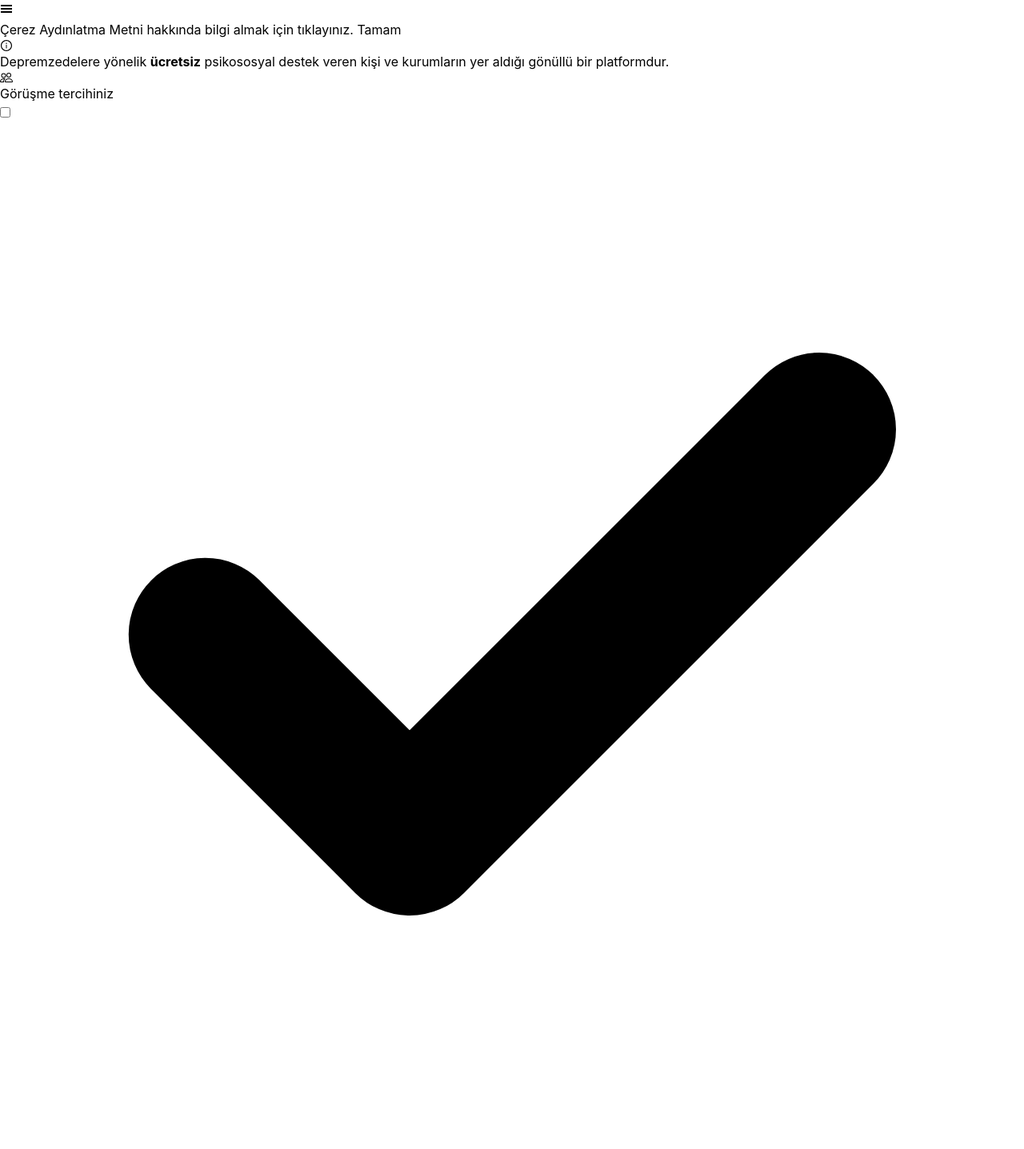
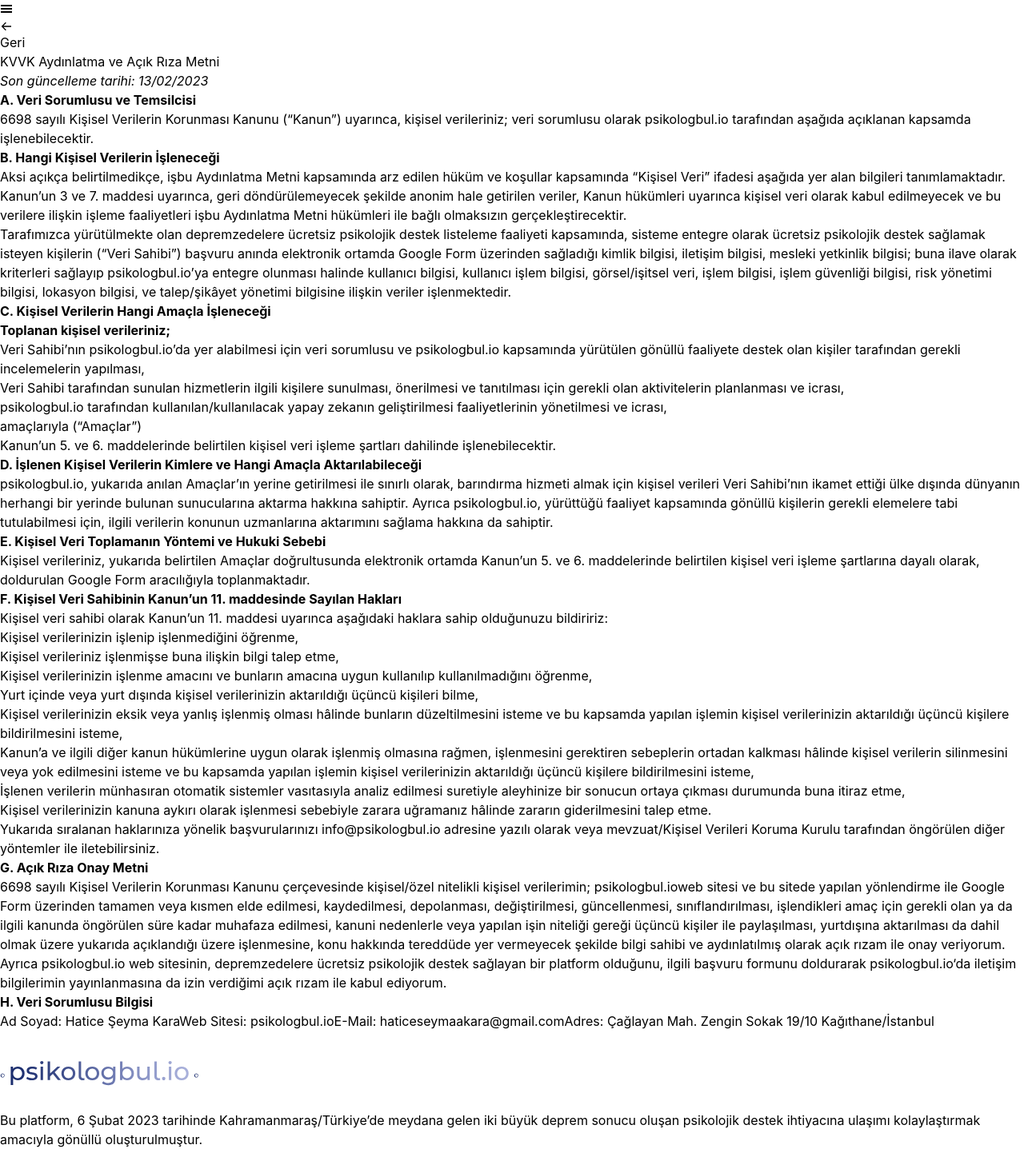
Before and after one commit to bugra-kara/psikologbul, a React (Create React App) app: page /kvvk in a window 1280 px wide. Shown: the part 187-1624 px from the top of the page at 80% size. Built offline with nearby package versions, Linux system fonts and the light colour scheme; what @material-tailwind/react would draw is missing.

Commit message:
KVVK added

```diff
--- a/src/App.js
+++ b/src/App.js
@@ -1,5 +1,5 @@
 import { Routes, BrowserRouter, Route } from 'react-router-dom';
-import { Home, Contact, Cookies } from './pages';
+import { Home, Contact, Cookies, Kvvk } from './pages';
 import { Layout } from './components'
 function App() {
   return (
@@ -9,6 +9,7 @@
           <Route index element={<Home/>}/>
           <Route path='/iletisim' element={<Contact/>}/>
           <Route path='/cerez-politikasi' element={<Cookies/>}/>
+          <Route path='/kvvk' element={<Kvvk/>}/>
           <Route path='/*' element={<Home/>}/>
         </Route>
       </Routes>
--- a/src/components/Footer.js
+++ b/src/components/Footer.js
@@ -10,6 +10,7 @@
         </div>
         <div className='text-gray-700 text-xs flex flex-col space-y-6'>
           <p className='w-full text-center'>Bu platform, 6 Şubat 2023 tarihinde Kahramanmaraş/Türkiye’de meydana gelen iki büyük deprem sonucu oluşan psikolojik destek ihtiyacına ulaşımı kolaylaştırmak amacıyla gönüllü oluşturulmuştur.</p>
+          <p className='text-center font-bold text-palatte-1'><Link to="kvvk">KVVK Aydınlatma ve Açık Rıza Metni </Link></p>
           <p className='w-full text-center'>© 2023 | Made by <a href="https://www.linkedin.com/in/ahmet-bugra-kara/" target="_blank" rel='noreferrer' className='text-palatte-1'>bugra</a> for Canım Ülkem</p>
         </div>
       </div>
--- a/src/data/people.json
+++ b/src/data/people.json
@@ -241,7 +241,7 @@
             "sehir": "Istanbul",
             "bilgi": null,
             "form" : null,
-            "instagram" : null
+            "instagram" : "https://instagram.com/psk.ecenurpekcetin"
       },
 {
             "id": 18,
--- a/src/pages/Home.js
+++ b/src/pages/Home.js
@@ -1,5 +1,5 @@
 import React, {useState, useEffect} from 'react'
-import { Link, Outlet } from 'react-router-dom'
+import { Link, Outlet, useLocation } from 'react-router-dom'
 import { FirstSection, SecondSection } from '../components'
 import {AiOutlineArrowUp} from 'react-icons/ai'
 
@@ -9,6 +9,7 @@
 export const Home = () => {
   const [isVisible, setIsVisible] = useState(false)
   const [modal,setModal] = useState(localStorage.getItem("cookie"))
+  const { pathname } = useLocation();
   const toggleVisibility = () => {
     if (window.pageYOffset > 300) {
       setIsVisible(true)
@@ -27,6 +28,13 @@
     })
   }
 
+  useEffect(() => {
+    document.documentElement.scrollTo({
+      top: 0,
+      left: 0,
+      behavior: "smooth",
+    });
+  }, [pathname]);
   useEffect(() => {
     window.addEventListener('scroll', toggleVisibility)
 
--- /dev/null
+++ b/src/pages/Kvvk.js
@@ -0,0 +1,75 @@
+import React, {useEffect} from 'react'
+import { Outlet, Link } from 'react-router-dom'
+import {BiArrowBack} from 'react-icons/bi'
+import { useLocation } from "react-router-dom";
+
+export const Kvvk = () => {
+ const { pathname } = useLocation();
+
+  useEffect(() => {
+    document.documentElement.scrollTo({
+      top: 0,
+      left: 0,
+      behavior: "smooth",
+    });
+  }, [pathname]);
+  return (
+    <>
+      <div className='flex flex-col pt-2 sm:pt-10 px-4 w-full justify-center place-items-center'>
+        <div className='container space-y-5'>
+          <Link to="/" className='font-bold flex items-center space-x-2 text-white bg-palatte-2 bg-opacity-90 w-fit px-2 py-0.5 rounded-xl hover:shadow-[0_0px_15px_0px_rgba(131,144,250,0.35)] hover:bg-opacity-100 duration-200 ease-in'><span><BiArrowBack/></span><span>Geri</span></Link>
+          <div className='font-bold flex flex-row space-x-2 items-center text-palatte-1'><span>KVVK Aydınlatma ve Açık Rıza Metni</span></div>
+          <div className='w-full flex flex-col space-y-4 py-3 px-2 rounded-xl shadow-[0_0px_15px_0px_rgba(131,144,250,0.35)]'>
+          <p><em>Son güncelleme tarihi: 13/02/2023</em></p>
+          <p><strong>A. Veri Sorumlusu ve Temsilcisi</strong></p>
+          <p>6698 sayılı Kişisel Verilerin Korunması Kanunu (“Kanun”) uyarınca, kişisel verileriniz; veri sorumlusu olarak psikologbul.io tarafından aşağıda açıklanan kapsamda işlenebilecektir.</p>
+          <p><strong>B. Hangi Kişisel Verilerin İşleneceği</strong></p>
+          <p>Aksi açıkça belirtilmedikçe, işbu Aydınlatma Metni kapsamında arz edilen hüküm ve koşullar kapsamında “Kişisel Veri” ifadesi aşağıda yer alan bilgileri tanımlamaktadır.</p>
+          <p>Kanun’un 3 ve 7. maddesi uyarınca, geri döndürülemeyecek şekilde anonim hale getirilen veriler, Kanun hükümleri uyarınca kişisel veri olarak kabul edilmeyecek ve bu verilere ilişkin işleme faaliyetleri işbu Aydınlatma Metni hükümleri ile bağlı olmaksızın gerçekleştirecektir.</p>
+          <p>Tarafımızca yürütülmekte olan depremzedelere ücretsiz psikolojik destek listeleme faaliyeti kapsamında, sisteme entegre olarak ücretsiz psikolojik destek sağlamak isteyen kişilerin (“Veri Sahibi”) başvuru anında elektronik ortamda Google Form üzerinden sağladığı kimlik bilgisi, iletişim bilgisi, mesleki yetkinlik bilgisi; buna ilave olarak kriterleri sağlayıp psikologbul.io’ya entegre olunması halinde kullanıcı bilgisi, kullanıcı işlem bilgisi, görsel/işitsel veri, işlem bilgisi, işlem güvenliği bilgisi, risk yönetimi bilgisi, lokasyon bilgisi, ve talep/şikâyet yönetimi bilgisine ilişkin veriler işlenmektedir.</p>
+          <p><strong>C. Kişisel Verilerin Hangi Amaçla İşleneceği</strong></p>
+          <p><strong>Toplanan kişisel verileriniz;</strong></p>
+          <p>
+           <ol className='list-disc px-6'>
+            <li>Veri Sahibi’nın psikologbul.io’da yer alabilmesi için veri sorumlusu ve psikologbul.io kapsamında yürütülen gönüllü faaliyete destek olan kişiler tarafından gerekli incelemelerin yapılması,</li>
+            <li>Veri Sahibi tarafından sunulan hizmetlerin ilgili kişilere sunulması, önerilmesi ve tanıtılması için gerekli olan aktivitelerin planlanması ve icrası,</li>
+            <li>psikologbul.io tarafından kullanılan/kullanılacak yapay zekanın geliştirilmesi faaliyetlerinin yönetilmesi ve icrası,</li>
+           </ol>
+           amaçlarıyla (“Amaçlar”)
+          </p>
+          <p>Kanun’un 5. ve 6. maddelerinde belirtilen kişisel veri işleme şartları dahilinde işlenebilecektir.</p>
+          <p><strong>D. İşlenen Kişisel Verilerin Kimlere ve Hangi Amaçla Aktarılabileceği</strong></p>
+          <p>psikologbul.io, yukarıda anılan Amaçlar’ın yerine getirilmesi ile sınırlı olarak, barındırma hizmeti almak için kişisel verileri Veri Sahibi’nın ikamet ettiği ülke dışında dünyanın herhangi bir yerinde bulunan sunucularına aktarma hakkına sahiptir. Ayrıca psikologbul.io, yürüttüğü faaliyet kapsamında gönüllü kişilerin gerekli elemelere tabi tutulabilmesi için, ilgili verilerin konunun uzmanlarına aktarımını sağlama hakkına da sahiptir.</p>
+          <p><strong>E. Kişisel Veri Toplamanın Yöntemi ve Hukuki Sebebi</strong></p>
+          <p>Kişisel verileriniz, yukarıda belirtilen Amaçlar doğrultusunda elektronik ortamda Kanun’un 5. ve 6. maddelerinde belirtilen kişisel veri işleme şartlarına dayalı olarak, doldurulan Google Form aracılığıyla toplanmaktadır.</p>
+          <p><strong>F. Kişisel Veri Sahibinin Kanun’un 11. maddesinde Sayılan Hakları</strong></p>
+          <p>Kişisel veri sahibi olarak Kanun’un 11. maddesi uyarınca aşağıdaki haklara sahip olduğunuzu bildiririz:</p>
+          <p>
+           <ol>
+            <li>Kişisel verilerinizin işlenip işlenmediğini öğrenme,</li>
+            <li>Kişisel verileriniz işlenmişse buna ilişkin bilgi talep etme,</li>
+            <li>Kişisel verilerinizin işlenme amacını ve bunların amacına uygun kullanılıp kullanılmadığını öğrenme,</li>
+            <li>Yurt içinde veya yurt dışında kişisel verilerinizin aktarıldığı üçüncü kişileri bilme,</li>
+            <li>Kişisel verilerinizin eksik veya yanlış işlenmiş olması hâlinde bunların düzeltilmesini isteme ve bu kapsamda yapılan işlemin kişisel verilerinizin aktarıldığı üçüncü kişilere bildirilmesini isteme,</li>
+            <li>Kanun’a ve ilgili diğer kanun hükümlerine uygun olarak işlenmiş olmasına rağmen, işlenmesini gerektiren sebeplerin ortadan kalkması hâlinde kişisel verilerin silinmesini veya yok edilmesini isteme ve bu kapsamda yapılan işlemin kişisel verilerinizin aktarıldığı üçüncü kişilere bildirilmesini isteme,</li>
+            <li>İşlenen verilerin münhasıran otomatik sistemler vasıtasıyla analiz edilmesi suretiyle aleyhinize bir sonucun ortaya çıkması durumunda buna itiraz etme,</li>
+            <li>Kişisel verilerinizin kanuna aykırı olarak işlenmesi sebebiyle zarara uğramanız hâlinde zararın giderilmesini talep etme.</li>
+           </ol>
+          </p>
+          <p>Yukarıda sıralanan haklarınıza yönelik başvurularınızı info@psikologbul.io adresine yazılı olarak veya mevzuat/Kişisel Verileri Koruma Kurulu tarafından öngörülen diğer yöntemler ile iletebilirsiniz.</p>
+          <p><strong>G.  Açık Rıza Onay Metni</strong></p>
+          <p>6698 sayılı Kişisel Verilerin Korunması Kanunu çerçevesinde kişisel/özel nitelikli kişisel verilerimin; psikologbul.ioweb sitesi ve bu sitede yapılan yönlendirme ile Google Form üzerinden tamamen veya kısmen elde edilmesi, kaydedilmesi, depolanması, değiştirilmesi, güncellenmesi, sınıflandırılması, işlendikleri amaç için gerekli olan ya da ilgili kanunda öngörülen süre kadar muhafaza edilmesi, kanuni nedenlerle veya yapılan işin niteliği gereği üçüncü kişiler ile paylaşılması, yurtdışına aktarılması da dahil olmak üzere yukarıda açıklandığı üzere işlenmesine, konu hakkında tereddüde yer vermeyecek şekilde bilgi sahibi ve aydınlatılmış olarak açık rızam ile onay veriyorum. Ayrıca psikologbul.io web sitesinin, depremzedelere ücretsiz psikolojik destek sağlayan bir platform olduğunu, ilgili başvuru formunu doldurarak psikologbul.io‘da iletişim bilgilerimin yayınlanmasına da izin verdiğimi açık rızam ile kabul ediyorum.</p>
+          <p><strong>H.  Veri Sorumlusu Bilgisi</strong></p>
+          <div className="flex flex-col">
+           <span>Ad Soyad: Hatice Şeyma Kara</span>
+           <span>Web Sitesi: psikologbul.io</span>
+           <span>E-Mail: <a href="mailto:haticeseymaakara@gmail.com" className='font-bold underline'>haticeseymaakara@gmail.com</a></span>
+           <span>Adres: Çağlayan Mah. Zengin Sokak 19/10 Kağıthane/İstanbul</span>
+          </div>
+          </div>
+        </div>
+      </div>
+      <Outlet/>
+    </>
+  )
+}
--- a/src/pages/index.js
+++ b/src/pages/index.js
@@ -1,9 +1,10 @@
 import { Home } from "./Home";
 import { Cookies } from "./Cookies";
 import { Contact } from "./Contact";
-
+import { Kvvk } from "./Kvvk";
 export {
       Home,
       Cookies,
-      Contact
+      Contact,
+      Kvvk
 }
```
